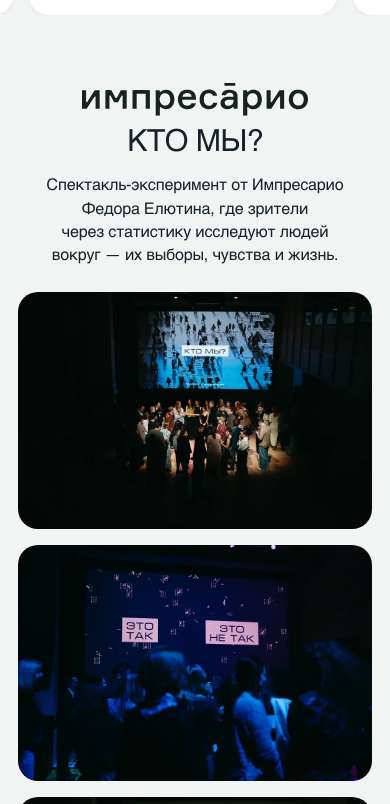
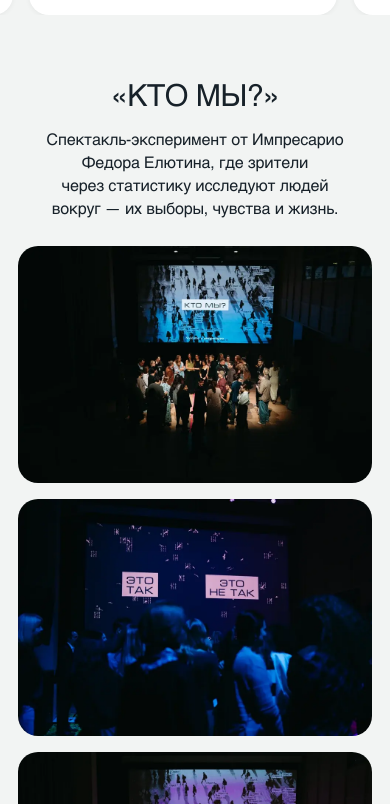
Before and after one commit to follsqq01/Command-Systems-LAB, a React (Vite) app: page / in a window 390 px wide. Shown: the part 6120-6924 px from the top of the page. Built offline with nearby package versions, Linux system fonts and the light colour scheme.

Commit message:
Refine performance section and Nikiforov bio

```diff
--- a/public/content/speakers.json
+++ b/public/content/speakers.json
@@ -72,7 +72,7 @@
   {
     "id": "7775fbf8fdcd4fcaa77ab1c355bddb1c",
     "name": "Алексей Никифоров",
-    "description": "Более 10 лет руководил юридическим блоком СИБУРа. Основатель Академии юридического менеджмента. Сооснователь сообществ LOCos и Spectator, объединивших свыше 300 руководителей",
+    "description": "Более 10 лет руководил юридическим блоком СИБУРа. Основатель Академии юридического менеджмента. Сооснователь сообществ LOCos и Spectator",
     "photo": "uploads/speakers/1ad65c6bc103a09f9f79.webp",
     "fit": "cover",
     "photoX": 50,
--- a/src/sections/Performance.tsx
+++ b/src/sections/Performance.tsx
@@ -20,14 +20,7 @@ export function Performance() {
     <section id="performance" className="section performance" aria-labelledby="performance-title">
       <div className="section-heading performance-heading">
         <div className="performance-title">
-          <img
-            className="performance-logo"
-            src={asset("impresario.svg")}
-            alt="импресарио"
-            loading="lazy"
-            decoding="async"
-          />
-          <h2 id="performance-title">Кто мы?</h2>
+          <h2 id="performance-title">«Кто мы?»</h2>
         </div>
         <div className="performance-description">
           <p>
--- a/src/styles.css
+++ b/src/styles.css
@@ -859,11 +859,6 @@ img {
 .performance-title {
   display: grid;
   justify-items: center;
-  gap: 0.4vw;
-}
-.performance-logo {
-  width: 20vw;
-  height: auto;
 }
 .performance-title h2 {
   font-size: 4.3vw;
@@ -895,8 +890,6 @@ img {
 }
 @media (max-width: 900px) {
   .performance-heading { margin-bottom: 24px; }
-  .performance-title { gap: 12px; }
-  .performance-logo { width: min(58vw, 295px); }
   .performance-title h2 { font-size: var(--heading); }
   .performance-description { gap: 16px; font-size: 16px; line-height: 1.45; }
   .performance-gallery { grid-template-columns: repeat(2, minmax(0, 1fr)); grid-template-rows: auto; aspect-ratio: auto; }
```
Also changed, not shown: 5 other files (tests, documents, lock files or other folders).
